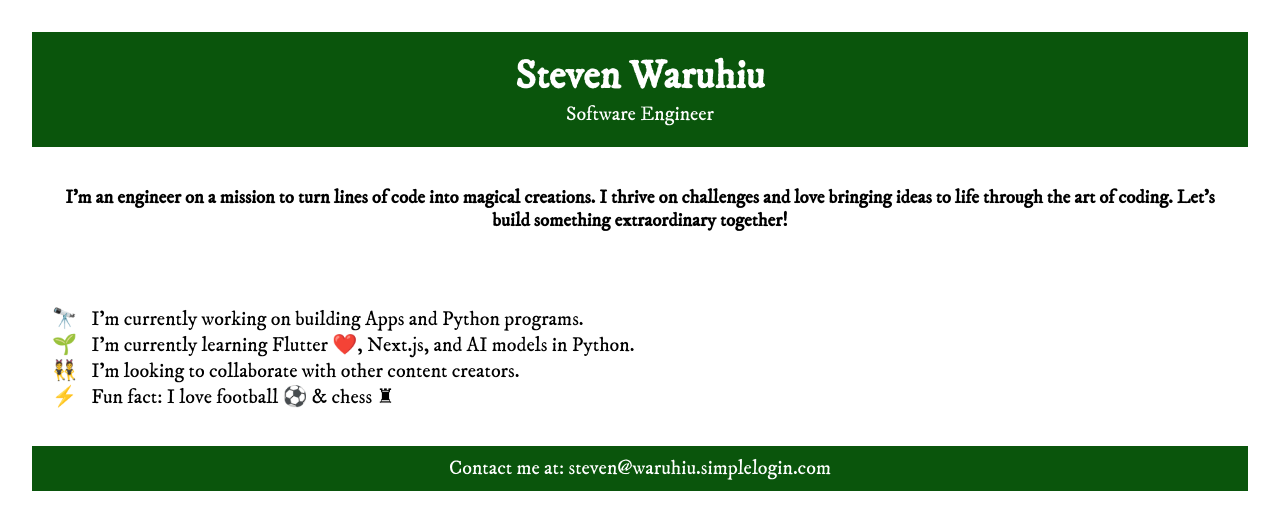
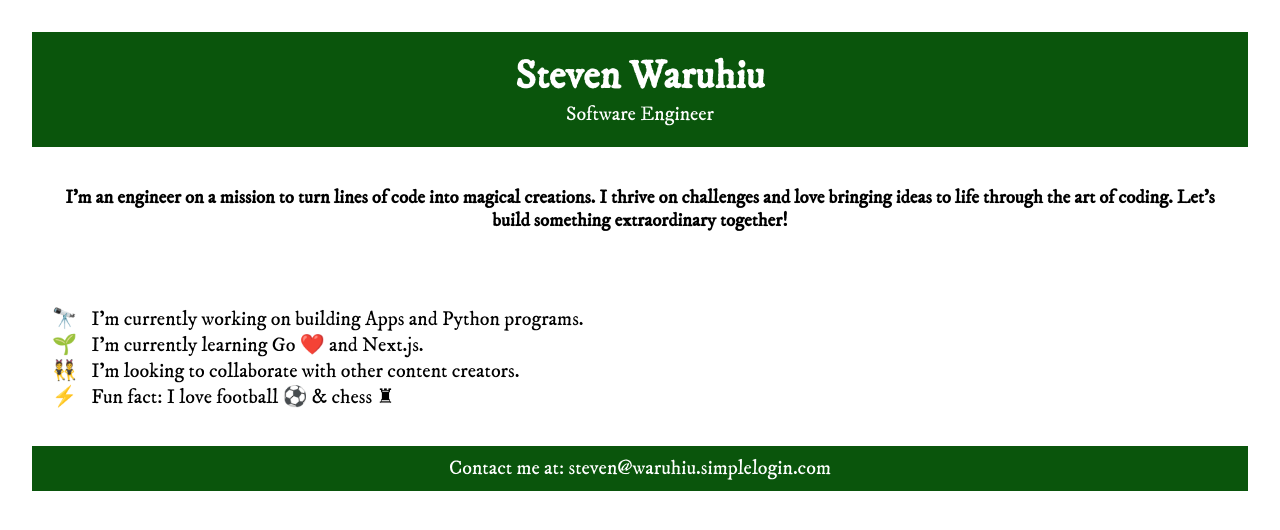
Before and after one commit to swaruhiu/swaruhiu, a React (Create React App) app: page / in a window 1280 px wide. Shown: the top 530 px of the page. Built offline with nearby package versions, Linux system fonts and the light colour scheme.

Commit message:
Updated languages I'm learning.

```diff
--- a/src/App.tsx
+++ b/src/App.tsx
@@ -23,7 +23,7 @@ function App() {
               🔭 &ensp;I’m currently working on building Apps and Python
               programs.
             </p>
-            <p>🌱 &ensp;I’m currently learning Flutter ❤️, Next.js, and AI models in Python.</p>
+            <p>🌱 &ensp;I’m currently learning Go ❤️ and Next.js.</p>
             <p>
               👯 &ensp;I’m looking to collaborate with other content creators.
             </p>
```
